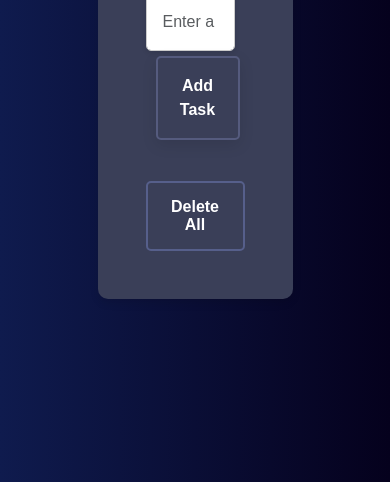
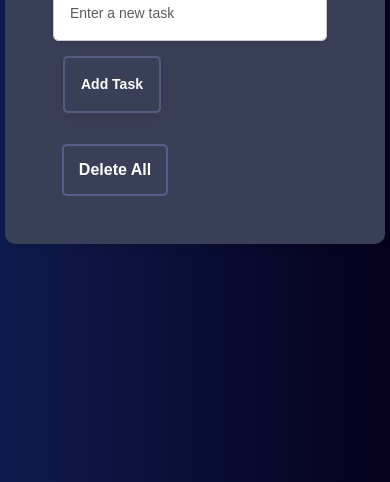
Before and after one commit to kashafsaeed/TODO-LIST, a plain HTML site: page index.html in a window 390 px wide. Shown: the part 362-844 px from the top of the page. Drawn offline with nearby package versions, Linux system fonts and the light colour scheme.

Commit message:
commit done

```diff
--- a/app.js
+++ b/app.js
@@ -1,6 +1,7 @@
 
 const input = document.getElementById("taskInput"),
   taskList = document.getElementById("taskList");
+
 function addTask() {
   if (!input.value.trim()) return;
   let li = document.createElement("li");
--- a/style.css
+++ b/style.css
@@ -123,6 +123,7 @@ h6 {
     text-align: center;
 
 
+
 }
 
 .btn:hover {
@@ -174,3 +175,74 @@ h6 {
     transition: all 0.3s ease;
     box-shadow: 0 8px 20px rgba(0, 0, 0, 0.2);
 }
+
+
+/* Responsive styles for all screens */
+
+/* Tablets and below */
+@media (max-width: 900px) {
+    .main {
+        width: 80%;
+        height: auto;
+        min-height: 100vh;
+    }
+    .container {
+        max-width: 90%;
+        padding: 10px 5px;
+    }
+    #taskInput {
+        width: 40%;
+    }
+}
+
+/* Mobile devices */
+@media (max-width: 600px) {
+    .main {
+        flex-direction: column;
+        width: 100%;
+        height: auto;
+        min-height: 100vh;
+        padding: 0 5px;
+    }
+    .container {
+        max-width: 100%;
+        margin-top: 20px;
+        padding: 10px 2px;
+    }
+    #taskInput {
+        width: 70%;
+        font-size: 14px;
+        margin-bottom: 10px;
+    }
+    #addTaskButton, .btn, .delete-btn {
+        padding: 8px 12px;
+        font-size: 14px;
+    }
+    .list-group-item {
+        font-size: 15px;
+        flex-direction: column;
+        align-items: flex-start;
+        padding: 8px 5px;
+    }
+}
+
+/* Extra small devices */
+@media (max-width: 400px) {
+    h1, h2, h3 {
+        font-size: 1.2em;
+    }
+    #taskInput {
+        width: 90%;
+    }
+    .container {
+        padding: 5px 1px;
+    }
+    .delete-btn {
+        padding: 15px 15px;
+        font-size: 16px;
+        margin-top: 10px;
+        flex: 1 1 auto;
+        margin-left: -160px;
+    }
+
+}
```
